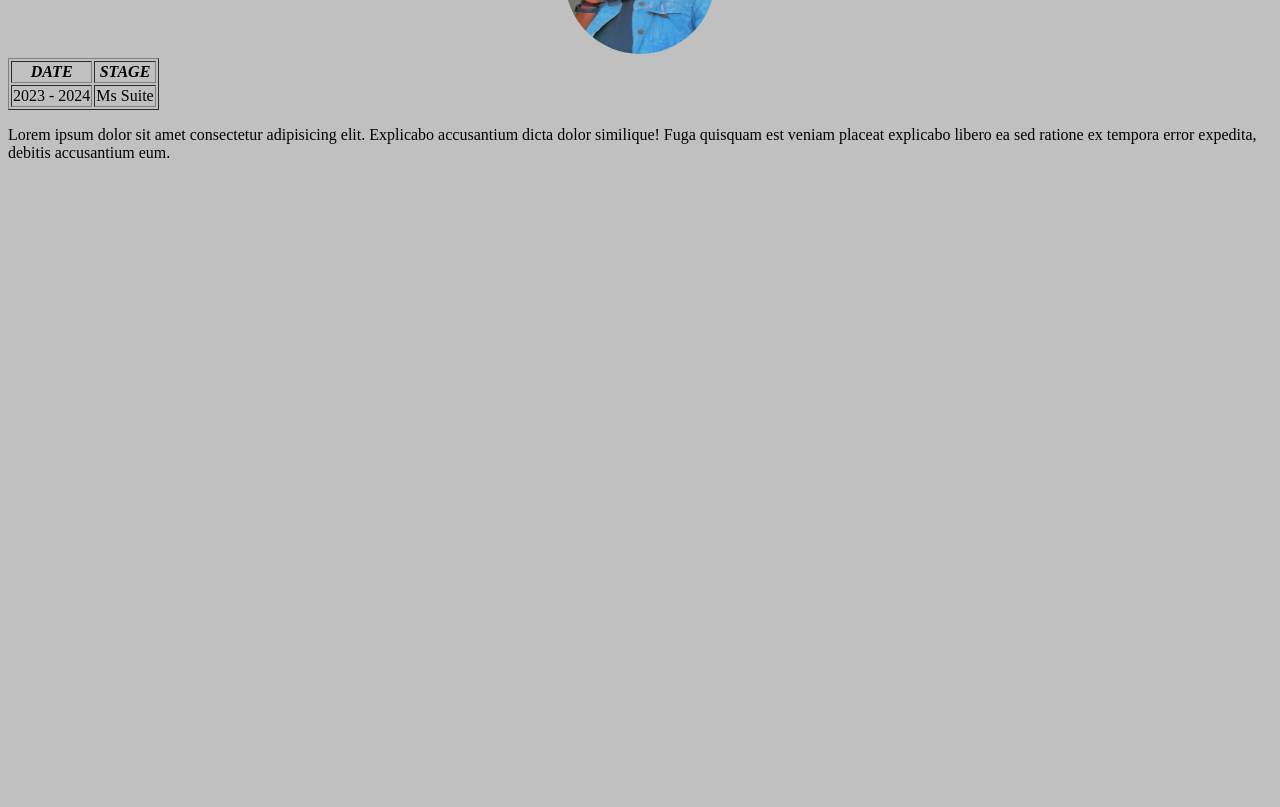
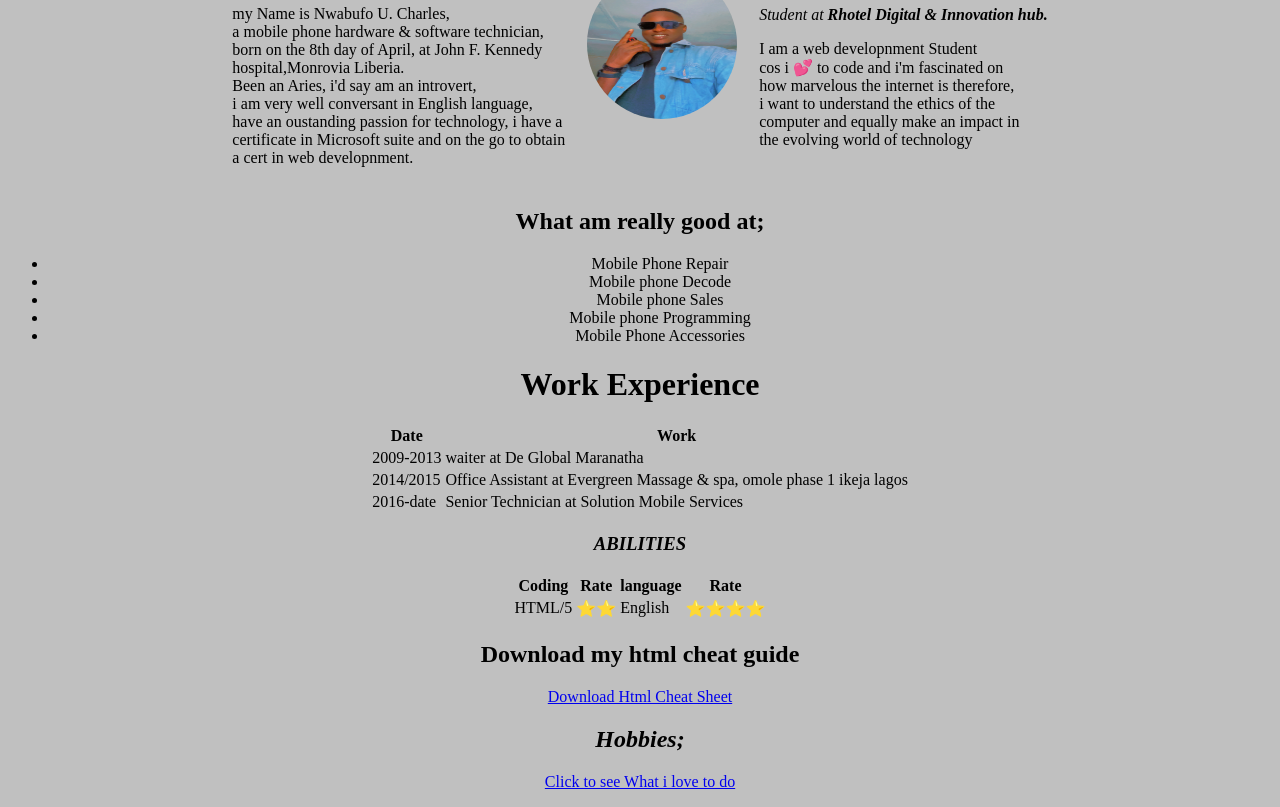
Before and after one commit to Soltech-Lib/Soltech, a plain HTML site: page index.html in a window 1280 px wide. Shown: the part 336-1143 px from the top of the page. Before the commit the page ends 800 px from the top, so only its background shows below. Drawn offline with Linux system fonts and the light colour scheme.

Commit message:
Add files via upload

```diff
--- a/index.html
+++ b/index.html
@@ -4,7 +4,7 @@
 <head>
     <meta charset="UTF-8">
     <meta name="viewport" content="width=device-width, initial-scale=1.0">
-    <title>Practice Work</title>
+    <title>💙Charles Personal Site💙</title>
 </head>
 
 <body bgcolor="silver" background="">
@@ -16,25 +16,116 @@
         <p><em><strong>Getting in the Tech World has been one of My greatest desire in Life...</strong></em></p>
         <hr width="800" noshade="5">
         <br>
-        <img src="agu.JPG" style="border-radius: 75px; height: 150px; width: 150px;" alt="">
 
-    </center>
-    <table border="1">
+
+
+    <table cellspacing="20">
+        <tr>
+            <td>
+                <h1>About Me</h1> my Name is Nwabufo U. Charles,<br>
+                  a mobile phone hardware & software technician, <br>
+                   born on the 8th  day of April,
+                   at John F. Kennedy  <br>
+                   hospital,Monrovia Liberia. <br>
+                    Been an  Aries, i'd say am an introvert,<br>
+                     i am very well conversant in English language, <br>
+                      have an oustanding passion for technology, i have a <br>
+                       certificate in Microsoft suite and on the go to obtain <br>
+                       a cert in web developnment.
+            </td>
+            <td> <img src="agu.JPG" style="border-radius: 75px; height: 150px; width: 150px;" alt=""></td>
+
+            <td><h1>
+                Nwabufo U. Charles
+            </h1>
+            <p><em>Student at <strong>Rhotel Digital & Innovation hub.</strong></em></p>
+            <P>
+                I am a web developnment Student  <br>
+                cos i 💕 to code and i'm fascinated on <br>
+                 how marvelous the internet is therefore, <br>
+                  i want to understand the ethics of the  <br>
+                  computer and equally make an impact in  <br>
+                  the evolving world of technology
+            </P>
+        </td>
+        </tr>
+
+</table>
+
+
+
+<h2> What am really good at; </h2>
+
+
+<ul>
+    <li>Mobile Phone Repair</li>
+    <li>Mobile phone Decode</li>
+    <li>Mobile phone Sales</li>
+    <li>Mobile phone Programming</li>
+    <li>Mobile Phone Accessories</li>
+</ul>
+
+   <h1>Work Experience</h1>
+   <table>
     <thead>
         <tr>
-                <th><em><strong>DATE</strong></em></th>
-                <th><em><strong>STAGE</strong></em></th>
-
+            <th>Date</th>
+            <th>Work</th>
         </tr>
     </thead>
     <tbody>
         <tr>
-                <td>2023 - 2024</td>
-                <td>Ms Suite</td>
+            <td>2009-2013</td>
+            <td>waiter at De Global Maranatha</td>
+        </tr>
+        <tr>
+            <td>2014/2015</td>
+            <td>Office Assistant at Evergreen Massage & spa, omole phase 1 ikeja lagos</td>
+        </tr>
+        <tr>
+            <td>2016-date</td>
+            <td>Senior Technician at Solution Mobile Services</td>
         </tr>
     </tbody>
    </table>
+   <h3><em><strong>ABILITIES</strong></em></h3>
+   <table>
+    <thead><tr>
+        <th><strong>Coding</strong></th>
+
+        <th><strong>Rate</strong></th>
+
+        <th><strong>language</strong></th>
+
+        <th><strong>Rate</strong></th>
+    </tr>
+</thead>
+<tbody>
+    <tr>
+        <td>HTML/5</td>
+        <td>⭐⭐</td>
+
+        <td>English</td>
+        <td>⭐⭐⭐⭐</td>
+    </tr>
+
+</tbody>
+   </table>
+
+   <h2>Download my html cheat guide</h2>
+   <a href="https://web.stanford.edu/group/csp/cs21/htmlcheatsheet.pdf"target="_blank">Download Html Cheat Sheet</a>
+
+   <h2><em>Hobbies;</em></h2>
+   <a href="http://127.0.0.1:5500/Hobbies.html"target="_blank">Click to see What i love to do</a>
+   <h2><em>Contact</em></h2>
+   <a href="http://127.0.0.1:5500/contact.html"target="_blank">Click to contact Me & place order</a>
+   <table>
+    <form action="">
+
+    </form>
+   </table>
+
+</center>
 </body>
 
 </html>
-<p>Lorem ipsum dolor sit amet consectetur adipisicing elit. Explicabo accusantium dicta dolor similique! Fuga quisquam est veniam placeat explicabo libero ea sed ratione ex tempora error expedita, debitis accusantium eum.</p>
```
Lines whose indentation alone changed are shown as unchanged.
